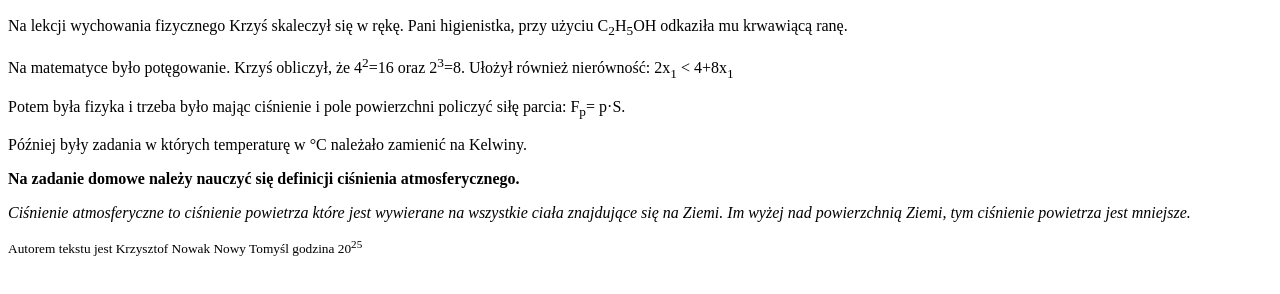
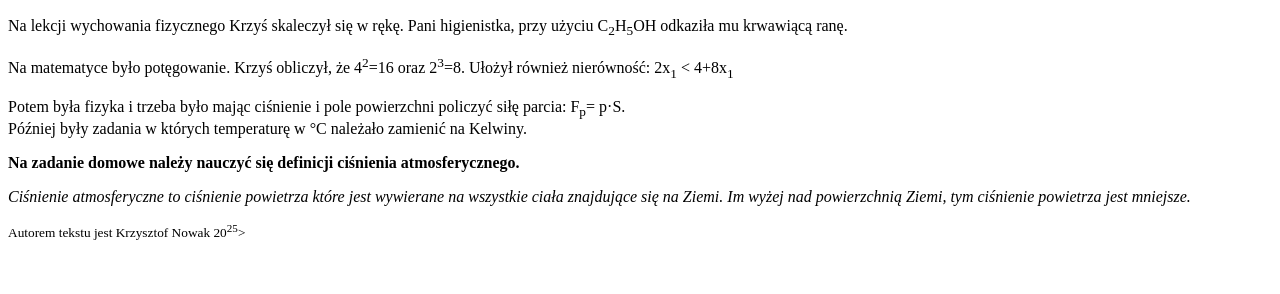
Before and after one commit to Byczur/zadanie-8, a plain HTML site: page index.html in a window 1280 px wide. Shown: the part 50-344 px from the top of the page. Drawn offline with Linux system fonts and the light colour scheme.

Commit message:
Update index.html

```diff
--- a/index.html
+++ b/index.html
@@ -23,8 +23,7 @@
         Potem była fizyka i trzeba było mając ciśnienie i
         pole powierzchni policzyć siłę parcia:
         F<sub>p</sub>= p·S.
-    </p>
-    <p>
+    <br>
         Później były zadania w których temperaturę w
         °C należało zamienić na Kelwiny.
     </p>
@@ -39,7 +38,7 @@
         wyżej nad powierzchnią Ziemi, tym ciśnienie powietrza jest mniejsze.</em>
     </p>
     <p><small>Autorem tekstu jest Krzysztof Nowak
-            Nowy Tomyśl godzina <time>20<sup>25</sup></time></small>
+            <Nowy Tomyśl godzina <time>20<sup>25</sup></time>></small>
     </p>
 
 </body>
```
